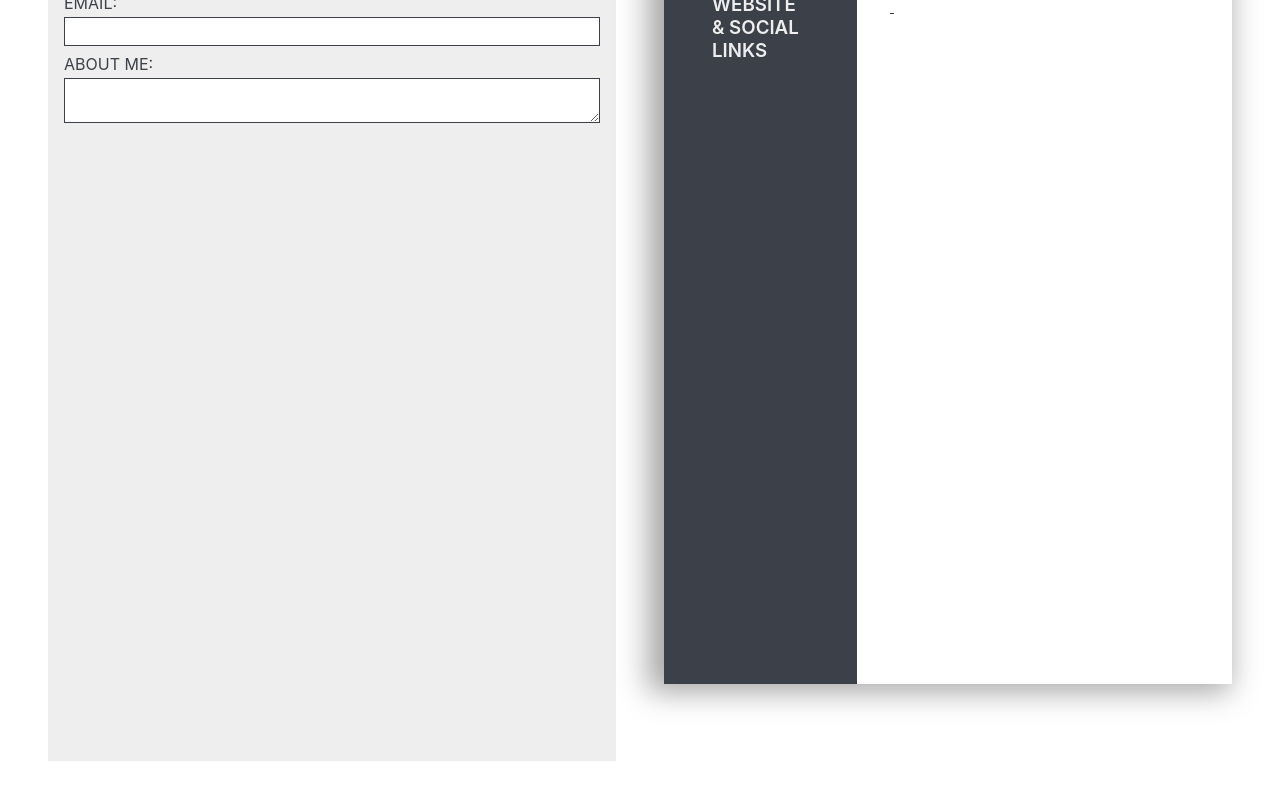
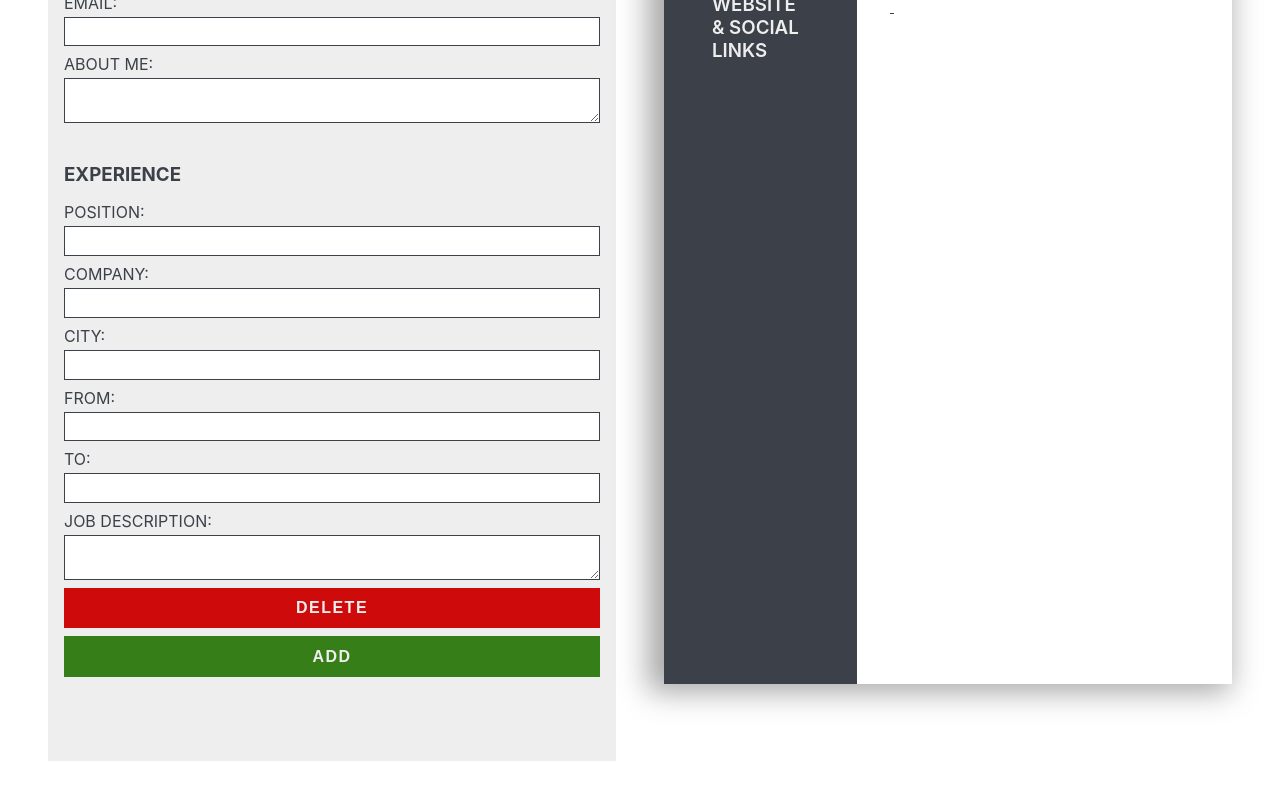
Before and after one commit to av-erencelik/cv-project, a React (Create React App) app: page / in a window 1280 px wide. Shown: the part 558-1358 px from the top of the page. Built offline with nearby package versions, Linux system fonts and the light colour scheme.

Commit message:
experiences components for CvForm

```diff
--- a/src/components/CvForm/CvForm.js
+++ b/src/components/CvForm/CvForm.js
@@ -1,5 +1,6 @@
 import React from "react";
 import "../../styles/CvForm.css";
+import Experiences from "./CvFormExperience";
 import PersonalInfo from "./CvFormPersonalInfo";
 
 class CvForm extends React.Component {
@@ -10,6 +11,7 @@ class CvForm extends React.Component {
           onPhotoLoad={this.props.onPhotoLoad}
           onChangePersonalInfo={this.props.onChangePersonalInfo}
         />
+        <Experiences />
       </div>
     );
   }
--- /dev/null
+++ b/src/components/CvForm/CvFormExperience.js
@@ -0,0 +1,17 @@
+import React from "react";
+import Experience from "./Experience";
+
+class Experiences extends React.Component {
+  render() {
+    return (
+      <section className="experience-input">
+        <h3 className="input-title">EXPERIENCE</h3>
+        <div className="experience-input-groups">
+          <Experience />
+        </div>
+        <button className="add">ADD</button>
+      </section>
+    );
+  }
+}
+export default Experiences;
--- /dev/null
+++ b/src/components/CvForm/Experience.js
@@ -0,0 +1,63 @@
+import React from "react";
+
+class Experience extends React.Component {
+  render() {
+    return (
+      <>
+        <div className="input-group">
+          <label className="label" htmlFor="position">
+            POSITION:
+          </label>
+          <input
+            type="text"
+            id="position"
+            name="position"
+            className="input"
+          ></input>
+        </div>
+        <div className="input-group">
+          <label className="label" htmlFor="company">
+            COMPANY:
+          </label>
+          <input
+            type="text"
+            id="company"
+            name="company"
+            className="input"
+          ></input>
+        </div>
+        <div className="input-group">
+          <label className="label" htmlFor="city">
+            CITY:
+          </label>
+          <input type="text" id="city" name="city" className="input"></input>
+        </div>
+        <div className="input-group">
+          <label className="label" htmlFor="from">
+            FROM:
+          </label>
+          <input type="text" id="from" name="from" className="input"></input>
+        </div>
+        <div className="input-group">
+          <label className="label" htmlFor="to">
+            TO:
+          </label>
+          <input type="text" id="to" name="to" className="input"></input>
+        </div>
+        <div className="input-group">
+          <label className="label" htmlFor="jobDescription">
+            JOB DESCRIPTION:
+          </label>
+          <textarea
+            type="text"
+            id="jobDescription"
+            name="JobDescription"
+            className="input"
+          ></textarea>
+        </div>
+        <button className="delete">DELETE</button>
+      </>
+    );
+  }
+}
+export default Experience;
--- a/src/styles/CvForm.css
+++ b/src/styles/CvForm.css
@@ -18,6 +18,9 @@
 .personal-info-input {
   padding: 1rem;
 }
+.experience-input {
+  padding: 1rem;
+}
 .input-title {
   margin-bottom: 1rem;
 }
@@ -26,3 +29,24 @@
   font-size: 1rem;
   margin-bottom: 0.25rem;
 }
+.delete,
+.add {
+  width: 100%;
+  padding: 0.7rem;
+  font-size: 1rem;
+  color: #eeeeee;
+  background-color: #cf0a0a;
+  border: none;
+  font-weight: 600;
+  letter-spacing: 1.5px;
+  cursor: pointer;
+  transition: all 0.3s;
+  margin-bottom: 0.5rem;
+}
+.delete:hover,
+.add:hover {
+  box-shadow: 0px 0px 21px 0px rgba(60, 64, 72, 0.61);
+}
+.add {
+  background-color: #367e18;
+}
```
